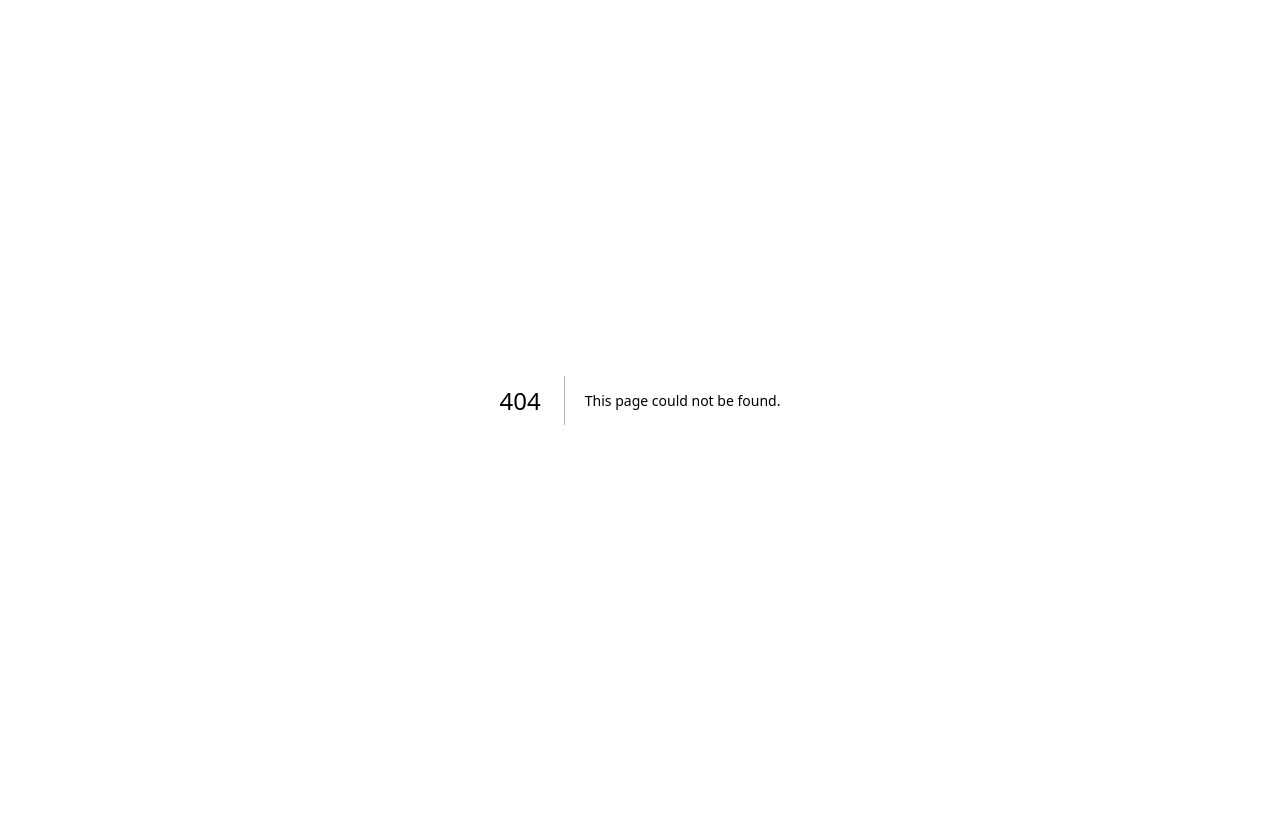
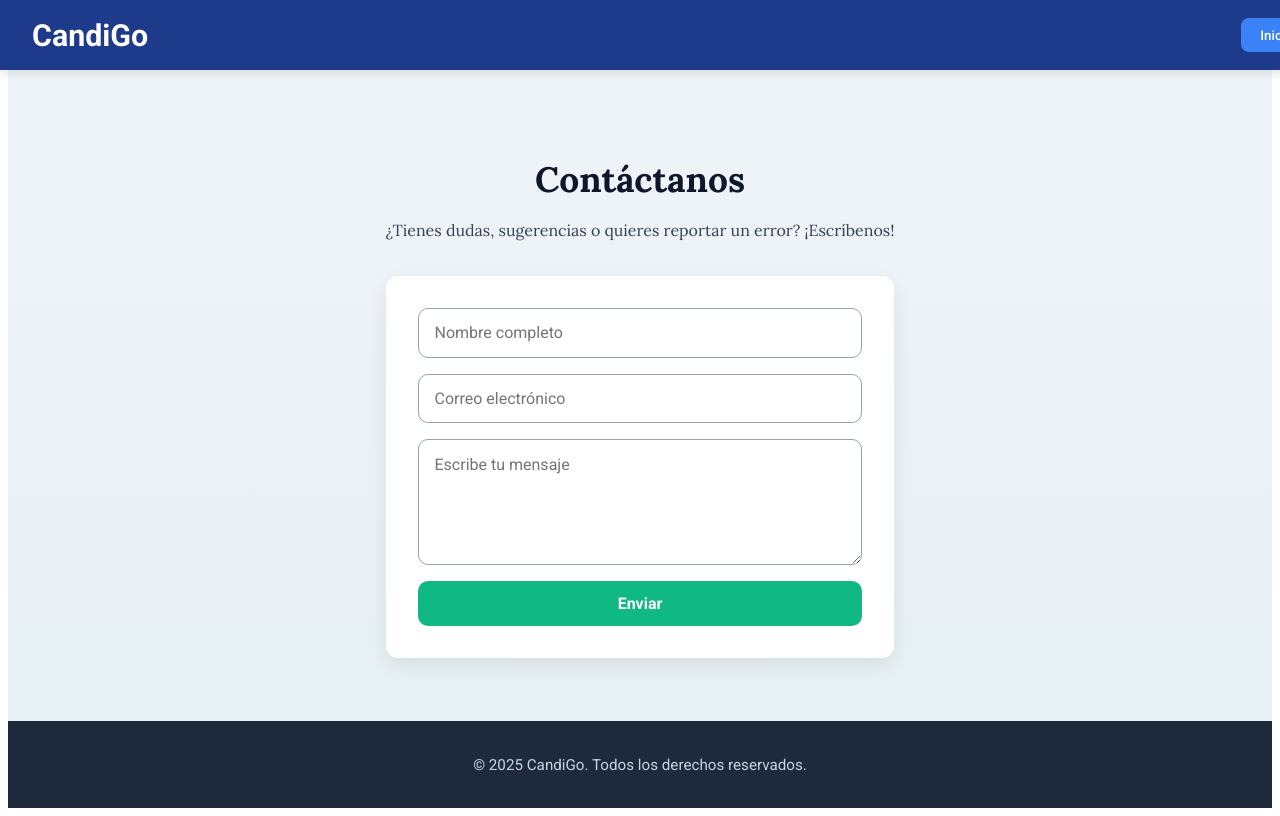
Before and after one commit to golivaxd/CandiGo, a Next.js app in the folder fronted/: page /contactanos in a window 1280 px wide. Before the commit this address had no page. Built offline with nearby package versions, Linux system fonts and the light colour scheme.

Commit message:
nosotros

```diff
--- /dev/null
+++ b/fronted/src/app/contactanos/CSS/contactanos.css
@@ -0,0 +1,152 @@
+/* Fuente elegante */
+@import url('https://fonts.googleapis.com/css2?family=Roboto:wght@400;500;700&family=Lora:wght@400;700&display=swap');
+
+.contact-page {
+  display: flex;
+  flex-direction: column;
+  min-height: 100vh;
+  font-family: 'Lora', serif;
+  background: linear-gradient(to bottom, #f0f4f8, #e6f0f3);
+  color: #1a1a1a;
+}
+
+/* Header elegante */
+.contact-header {
+  position: fixed;
+  top: 0;
+  left: 0;
+  width: 100%;
+  height: 70px;
+  background: #1e3a8a; /* azul oscuro */
+  color: #ffffff;
+  display: flex;
+  justify-content: space-between;
+  align-items: center;
+  padding: 0 2rem;
+  z-index: 1000;
+  box-shadow: 0 4px 8px rgba(0, 0, 0, 0.1);
+}
+
+.contact-header .header-left {
+  font-size: 1.9rem;
+  font-weight: 700;
+  font-family: 'Roboto', sans-serif;
+}
+
+.contact-header .header-right {
+  display: flex;
+  gap: 1rem;
+}
+
+.header-btn {
+  background-color: #3b82f6; /* azul medio */
+  color: white;
+  border: none;
+  padding: 0.6rem 1.2rem;
+  border-radius: 8px;
+  cursor: pointer;
+  font-weight: 500;
+  transition: all 0.3s ease;
+  font-family: 'Roboto', sans-serif;
+}
+
+.header-btn:hover {
+  background-color: #2563eb; /* azul más oscuro */
+}
+
+/* Contenido principal */
+.contact-content {
+  flex: 1;
+  padding: 120px 20px 40px 20px;
+  max-width: 650px;
+  margin: 0 auto;
+  text-align: center;
+}
+
+.contact-content h2 {
+  font-size: 2.2rem;
+  margin-bottom: 0.8rem;
+  color: #0f172a; /* casi negro elegante */
+}
+
+.contact-content p {
+  margin-bottom: 2rem;
+  color: #334155; /* gris-azulado */
+  line-height: 1.6;
+}
+
+/* Formulario elegante */
+.contact-form {
+  display: flex;
+  flex-direction: column;
+  gap: 1rem;
+  background-color: #ffffff;
+  padding: 2rem;
+  border-radius: 12px;
+  box-shadow: 0 8px 20px rgba(0, 0, 0, 0.08);
+}
+
+.contact-form input,
+.contact-form textarea {
+  padding: 0.9rem 1rem;
+  border: 1px solid #94a3b8; /* azul grisáceo */
+  border-radius: 10px;
+  font-size: 1rem;
+  font-family: 'Roboto', sans-serif;
+  outline: none;
+  transition: all 0.3s ease;
+}
+
+.contact-form input:focus,
+.contact-form textarea:focus {
+  border-color: #10b981; /* verde elegante */
+  box-shadow: 0 0 8px rgba(16, 185, 129, 0.3);
+}
+
+.send-btn {
+  background-color: #10b981; /* verde principal */
+  color: white;
+  border: none;
+  padding: 0.8rem;
+  border-radius: 10px;
+  font-weight: 600;
+  cursor: pointer;
+  font-size: 1rem;
+  transition: 0.3s;
+  font-family: 'Roboto', sans-serif;
+}
+
+.send-btn:hover {
+  background-color: #059669; /* verde más oscuro */
+}
+
+.status-msg {
+  margin-top: 1rem;
+  color: #059669;
+  font-weight: 500;
+  font-family: 'Roboto', sans-serif;
+}
+
+/* Footer elegante */
+.contact-footer {
+  text-align: center;
+  padding: 1.2rem;
+  background-color: #1e293b; /* azul gris oscuro */
+  color: #cbd5e1; /* gris claro */
+  font-size: 0.95rem;
+  font-family: 'Roboto', sans-serif;
+}
+
+/* Responsive */
+@media (max-width: 768px) {
+  .contact-content {
+    padding: 110px 15px 30px 15px;
+  }
+}
+
+@media (max-width: 480px) {
+  .header-btn {
+    width: 100%;
+    margin-top: 5px;
+  }
+}
--- /dev/null
+++ b/fronted/src/app/contactanos/page.tsx
@@ -0,0 +1,75 @@
+'use client';
+import React, { useState } from 'react';
+import { useRouter } from 'next/navigation';
+import './CSS/contactanos.css';
+
+const Contactanos: React.FC = () => {
+  const router = useRouter();
+  const [nombre, setNombre] = useState('');
+  const [email, setEmail] = useState('');
+  const [mensaje, setMensaje] = useState('');
+  const [status, setStatus] = useState('');
+
+  const handleSubmit = (e: React.FormEvent) => {
+    e.preventDefault();
+    // Aquí puedes integrar tu backend o servicio de email
+    setStatus('Mensaje enviado. ¡Gracias por contactarnos!');
+    setNombre('');
+    setEmail('');
+    setMensaje('');
+  };
+
+  return (
+    <div className="contact-page">
+      {/* Header fijo */}
+      <header className="contact-header">
+        <div className="header-left">CandiGo</div>
+        <div className="header-right">
+          <button className="header-btn" onClick={() => router.push('/')}>
+            Inicio
+          </button>
+        </div>
+      </header>
+
+      {/* Contenido principal */}
+      <main className="contact-content">
+        <h2>Contáctanos</h2>
+        <p>¿Tienes dudas, sugerencias o quieres reportar un error? ¡Escríbenos!</p>
+
+        <form className="contact-form" onSubmit={handleSubmit}>
+          <input
+            type="text"
+            placeholder="Nombre completo"
+            value={nombre}
+            onChange={(e) => setNombre(e.target.value)}
+            required
+          />
+          <input
+            type="email"
+            placeholder="Correo electrónico"
+            value={email}
+            onChange={(e) => setEmail(e.target.value)}
+            required
+          />
+          <textarea
+            placeholder="Escribe tu mensaje"
+            value={mensaje}
+            onChange={(e) => setMensaje(e.target.value)}
+            rows={5}
+            required
+          />
+          <button type="submit" className="send-btn">Enviar</button>
+        </form>
+
+        {status && <p className="status-msg">{status}</p>}
+      </main>
+
+      {/* Pie de página */}
+      <footer className="contact-footer">
+        <p>© 2025 CandiGo. Todos los derechos reservados.</p>
+      </footer>
+    </div>
+  );
+};
+
+export default Contactanos;
--- /dev/null
+++ b/fronted/src/app/nosotros/CSS/Nosotros.css
@@ -0,0 +1,113 @@
+/* Reset básico */
+* {
+  margin: 0;
+  padding: 0;
+  box-sizing: border-box;
+}
+
+/* Contenedor principal */
+.nosotros-page {
+  display: flex;
+  flex-direction: column;
+  min-height: 100vh;
+  font-family: Arial, sans-serif;
+  color: #333;
+  background-color: #f9f9f9;
+}
+
+/* Header fijo */
+.nosotros-header {
+  position: fixed;
+  top: 0;
+  left: 0;
+  width: 100%;
+  height: 70px;
+  background-color: #6c5ce7; /* morado pastel */
+  color: white;
+  display: flex;
+  align-items: center;
+  justify-content: space-between;
+  padding: 0 2rem;
+  z-index: 1000;
+  box-shadow: 0 2px 5px rgba(0,0,0,0.1);
+}
+
+.nosotros-header h1 {
+  font-size: 1.8rem;
+}
+
+.back-button {
+  background-color: white;
+  color: #6c5ce7;
+  border: none;
+  padding: 0.5rem 1rem;
+  border-radius: 5px;
+  cursor: pointer;
+  font-weight: bold;
+  transition: all 0.2s ease;
+}
+
+.back-button:hover {
+  background-color: #dfe2ff;
+}
+
+/* Main content */
+.nosotros-content {
+  flex: 1;
+  padding: 100px 20px 40px 20px; /* padding-top para compensar header fijo */
+  max-width: 900px;
+  margin: 0 auto;
+}
+
+.intro h2 {
+  font-size: 2rem;
+  margin-bottom: 1rem;
+  color: #333;
+}
+
+.intro p {
+  margin-bottom: 1rem;
+  line-height: 1.6;
+}
+
+/* Footer */
+.nosotros-footer {
+  text-align: center;
+  padding: 1rem;
+  background-color: #f1f1f1;
+  color: #666;
+  font-size: 0.9rem;
+}
+
+/* Responsive */
+@media (max-width: 768px) {
+  .nosotros-header h1 {
+    font-size: 1.4rem;
+  }
+
+  .back-button {
+    padding: 0.4rem 0.8rem;
+    font-size: 0.9rem;
+  }
+
+  .intro h2 {
+    font-size: 1.6rem;
+  }
+
+  .nosotros-content {
+    padding: 90px 15px 30px 15px;
+  }
+}
+
+@media (max-width: 480px) {
+  .nosotros-header {
+    flex-direction: column;
+    height: auto;
+    padding: 10px 15px;
+  }
+
+  .back-button {
+    margin-top: 5px;
+    width: 100%;
+  }
+}
```
Also changed, not shown: fronted/src/app/nosotros/page.tsx (added, +51 -0 lines), fronted/src/app/page.tsx (+11 -2 lines), 1 other file (tests, documents, lock files or other folders).
